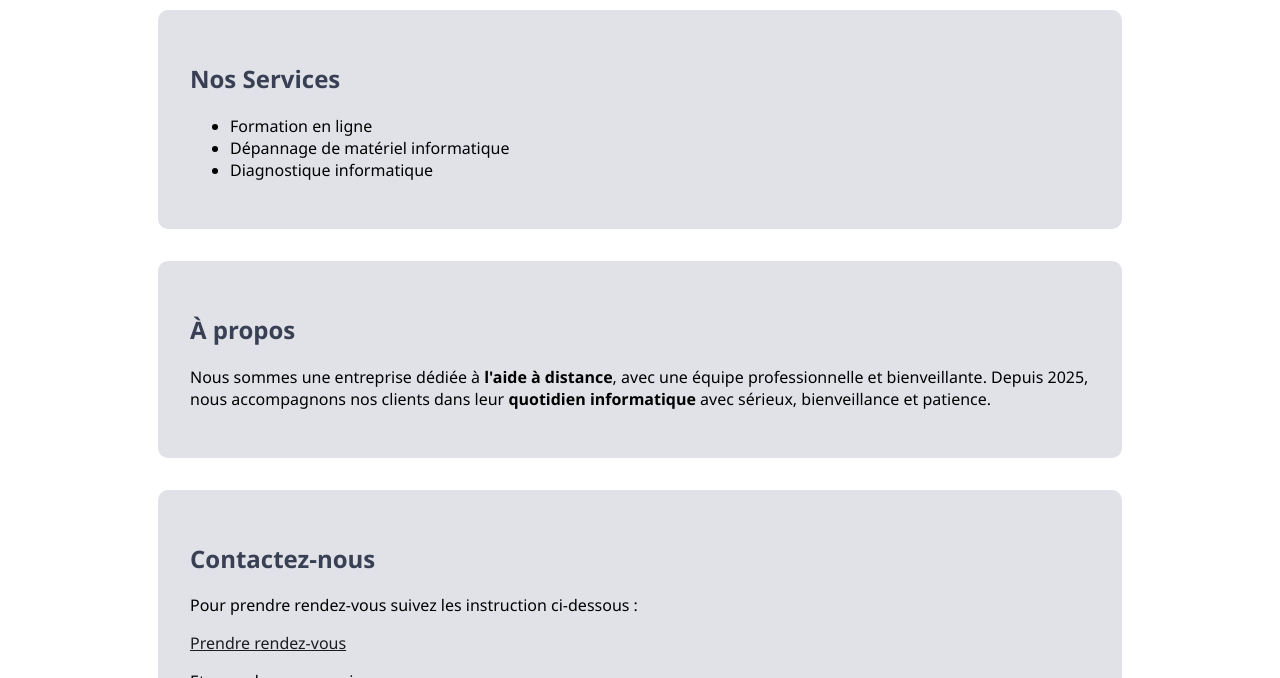
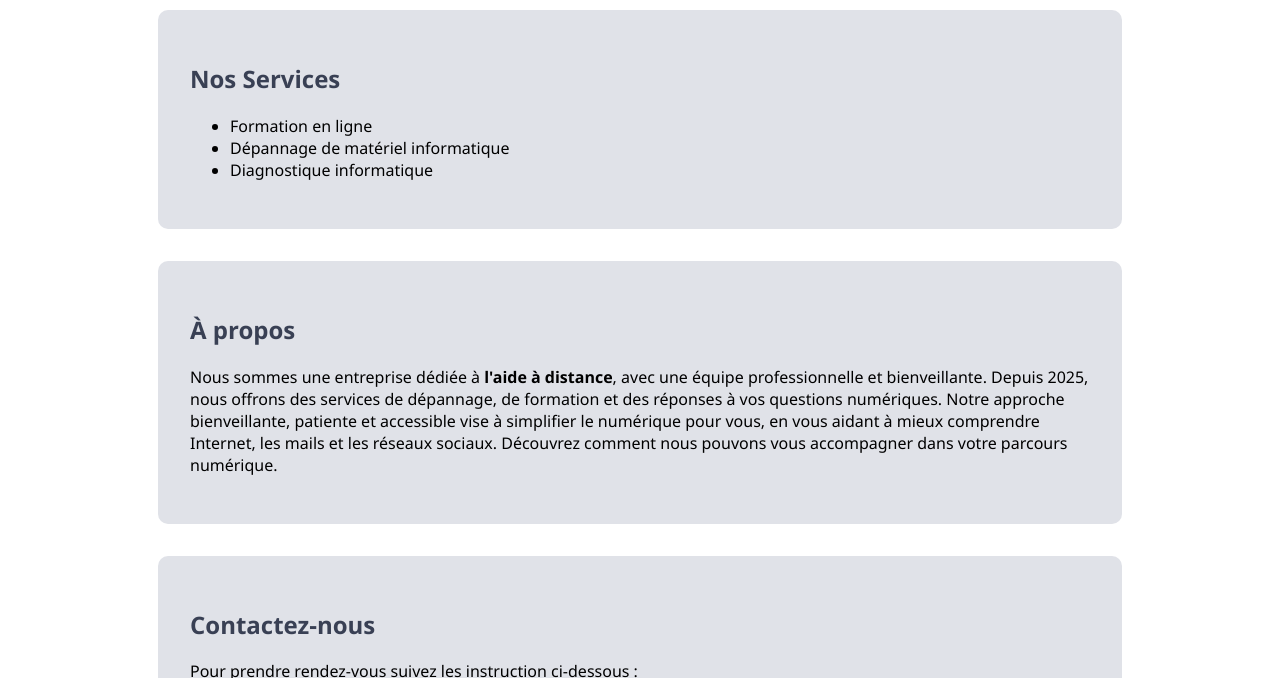
Before and after one commit to Benjaminde3/Presenceadistance, a plain HTML site: page index.html in a window 1280 px wide. Shown: the part 422-1100 px from the top of the page. Drawn offline with Linux system fonts and the light colour scheme.

Commit message:
Update index.html

```diff
--- a/index.html
+++ b/index.html
@@ -161,7 +161,7 @@
 
 <section id="about" class="section about">
   <h2>À propos</h2>
-  <p>Nous sommes une entreprise dédiée à <strong>l'aide à distance</strong>, avec une équipe professionnelle et bienveillante. Depuis 2025, nous accompagnons nos clients dans leur <strong>quotidien informatique</strong> avec sérieux, bienveillance et patience.</p>
+  <p>Nous sommes une entreprise dédiée à <strong>l'aide à distance</strong>, avec une équipe professionnelle et bienveillante. Depuis 2025, nous offrons des services de dépannage, de formation et des réponses à vos questions numériques. Notre approche bienveillante, patiente et accessible vise à simplifier le numérique pour vous, en vous aidant à mieux comprendre Internet, les mails et les réseaux sociaux. Découvrez comment nous pouvons vous accompagner dans votre parcours numérique.</p>
 </section>
 
 <section id="contact" class="section contact">
```
